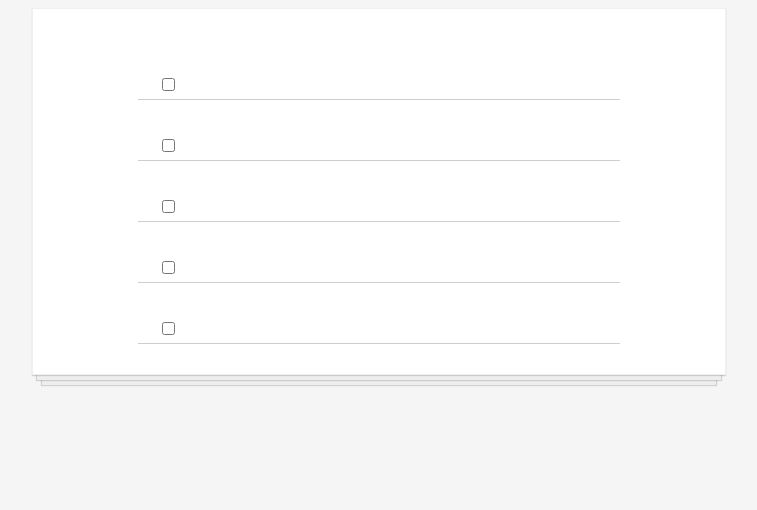
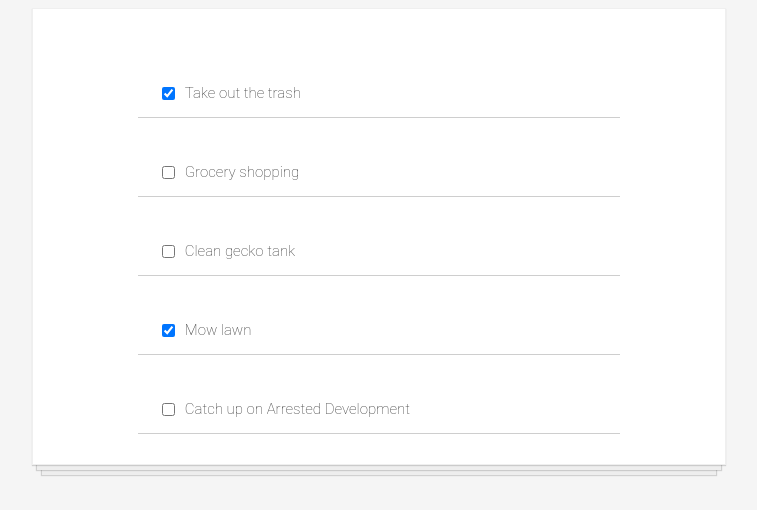
Before and after one commit to oliver-gomes/v-school-react, a React (Create React App) app: page / in a window 1280 px wide. Shown: the top 510 px of the page, without its empty margins (261-1018 px from the left). Built offline with nearby package versions, Linux system fonts and the light colour scheme.

Commit message:
onChange added

```diff
--- a/src/TodoItem.js
+++ b/src/TodoItem.js
@@ -3,8 +3,12 @@ import React from "react";
 const TodoItem = props => {
   return (
     <div className="todo-item">
-      <input type="checkbox" />
-      <p>{props.text}</p>
+      <input
+        type="checkbox"
+        checked={props.item.completed}
+        onChange={() => console.log("clicked!")}
+      />
+      <p>{props.item.text}</p>
     </div>
   );
 };
```
